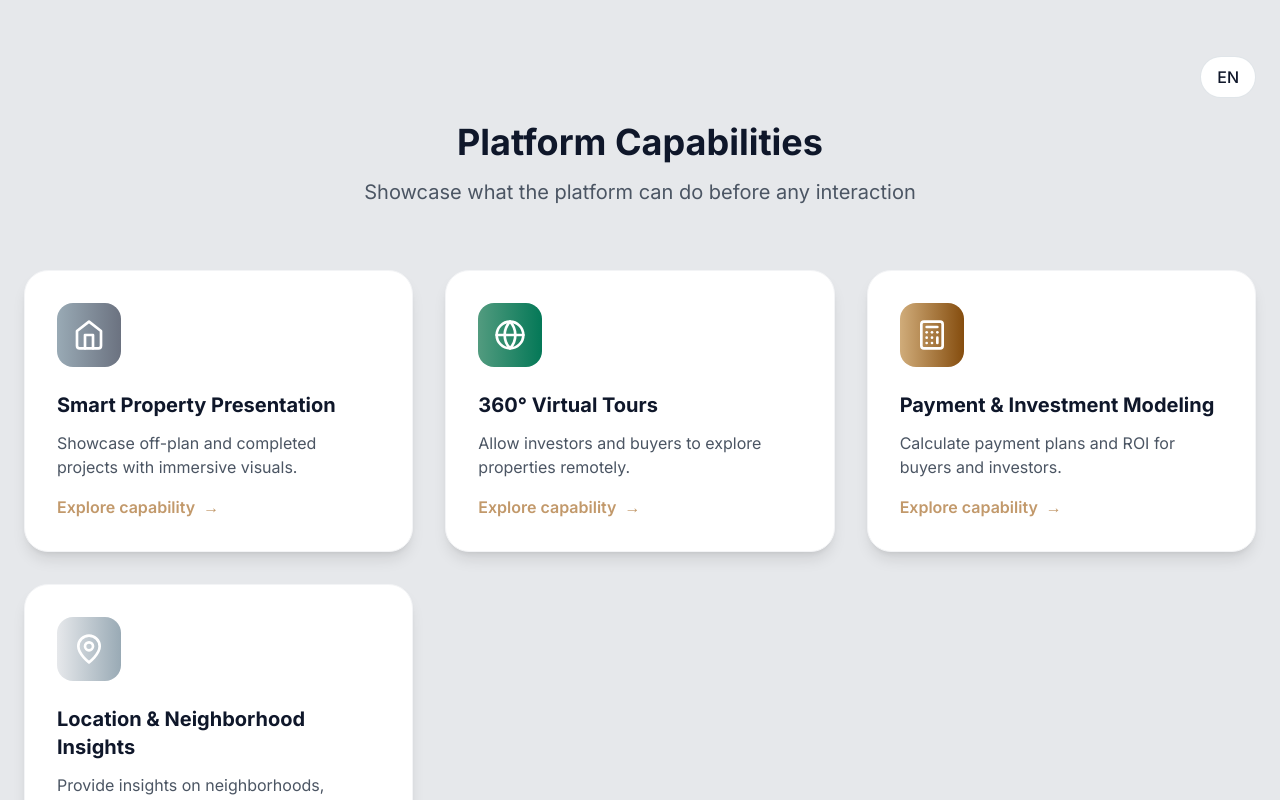
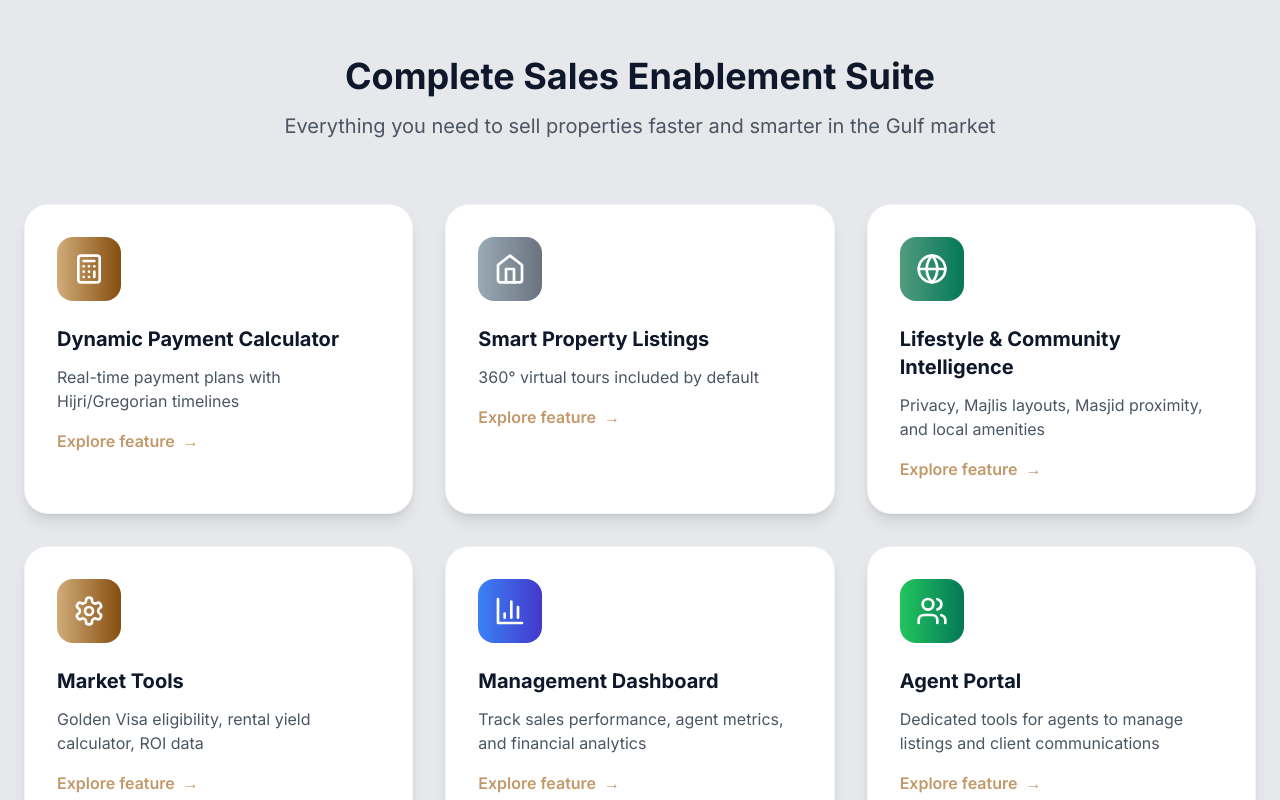
Before and after one commit to fazetdev/baytelitet, a Next.js app: page / in a window 1280 px wide. Shown: the part 1980-2780 px from the top of the page. Built offline with nearby package versions, Linux system fonts and the light colour scheme.

Commit message:
feat: sync FeaturesSection with Management and Agent portals

```diff
--- a/app/home/components/FeaturesSection.tsx
+++ b/app/home/components/FeaturesSection.tsx
@@ -1,12 +1,11 @@
 'use client';
 
-import { useState } from 'react';
 import Link from 'next/link';
-import { Home, Globe, Calculator, MapPin } from 'lucide-react';
+import { Calculator, Home, Globe, Settings, BarChart3, Users } from 'lucide-react';
 
-interface Capability {
+interface Feature {
   id: string;
-  icon: React.ComponentType<{ className?: string }>;
+  icon: JSX.Element;
   titleEn: string;
   titleAr: string;
   descriptionEn: string;
@@ -15,110 +14,112 @@ interface Capability {
   href: string;
 }
 
-const capabilities: Capability[] = [
+interface FeaturesSectionProps {
+  lang: 'en' | 'ar';
+}
+
+const features: Feature[] = [
   {
-    id: 'smart-presentation',
-    icon: Home,
-    titleEn: 'Smart Property Presentation',
-    titleAr: 'عرض عقارات ذكي',
-    descriptionEn: 'Showcase off-plan and completed projects with immersive visuals.',
-    descriptionAr: 'عرض المشاريع المكتملة وغير المكتملة بصرياً بشكل جذاب',
+    id: 'calculator',
+    icon: <Calculator className="w-8 h-8" />,
+    titleEn: 'Dynamic Payment Calculator',
+    titleAr: 'حاسبة دفع ديناميكية',
+    descriptionEn: 'Real-time payment plans with Hijri/Gregorian timelines',
+    descriptionAr: 'خطط دفع مباشرة مع تواريخ هجري/ميلادي',
+    color: 'from-bayt-warm to-yellow-800',
+    href: '/calculator',
+  },
+  {
+    id: 'smart-property',
+    icon: <Home className="w-8 h-8" />,
+    titleEn: 'Smart Property Listings',
+    titleAr: 'قوائم عقارية ذكية',
+    descriptionEn: '360° virtual tours included by default',
+    descriptionAr: 'جولات افتراضية 360° مدمجة بشكل افتراضي',
     color: 'from-bayt-cool to-gray-500',
     href: '/properties',
   },
   {
-    id: 'virtual-tours',
-    icon: Globe,
-    titleEn: '360° Virtual Tours',
-    titleAr: 'جولات افتراضية 360°',
-    descriptionEn: 'Allow investors and buyers to explore properties remotely.',
-    descriptionAr: 'تمكين المستثمرين والمشترين من استكشاف العقارات عن بُعد',
+    id: 'lifestyle-intel',
+    icon: <Globe className="w-8 h-8" />,
+    titleEn: 'Lifestyle & Community Intelligence',
+    titleAr: 'استخبارات الحياة والمجتمع',
+    descriptionEn: 'Privacy, Majlis layouts, Masjid proximity, and local amenities',
+    descriptionAr: 'الخصوصية، تصميم المجلس، قرب المساجد، والخدمات المحلية',
     color: 'from-bayt-cultural to-emerald-700',
-    href: '/properties',
+    href: '/settings',
   },
   {
-    id: 'payment-modeling',
-    icon: Calculator,
-    titleEn: 'Payment & Investment Modeling',
-    titleAr: 'نمذجة الدفع والاستثمار',
-    descriptionEn: 'Calculate payment plans and ROI for buyers and investors.',
-    descriptionAr: 'احسب خطط الدفع والعائد للمستثمرين والمشترين',
+    id: 'market-tools',
+    icon: <Settings className="w-8 h-8" />,
+    titleEn: 'Market Tools',
+    titleAr: 'أدوات السوق',
+    descriptionEn: 'Golden Visa eligibility, rental yield calculator, ROI data',
+    descriptionAr: 'أهلية الفيزا الذهبية، حاسبة العائد، وبيانات ROI',
     color: 'from-bayt-warm to-yellow-800',
-    href: '/calculator',
+    href: '/market-tools',
   },
   {
-    id: 'location-intelligence',
-    icon: MapPin,
-    titleEn: 'Location & Neighborhood Insights',
-    titleAr: 'تحليلات الموقع والمناطق',
-    descriptionEn: 'Provide insights on neighborhoods, amenities, and compliance.',
-    descriptionAr: 'تقديم تحليلات حول الأحياء والخدمات والامتثال',
-    color: 'from-bayt-light to-bayt-cool',
-    href: '/properties',
+    id: 'management-dashboard',
+    icon: <BarChart3 className="w-8 h-8" />,
+    titleEn: 'Management Dashboard',
+    titleAr: 'لوحة التحكم الإدارية',
+    descriptionEn: 'Track sales performance, agent metrics, and financial analytics',
+    descriptionAr: 'تتبع أداء المبيعات، مؤشرات الوكلاء، والتحليلات المالية',
+    color: 'from-blue-500 to-indigo-700',
+    href: '/admin/dashboard',
+  },
+  {
+    id: 'agent-portal',
+    icon: <Users className="w-8 h-8" />,
+    titleEn: 'Agent Portal',
+    titleAr: 'بوابة الوكيل',
+    descriptionEn: 'Dedicated tools for agents to manage listings and client communications',
+    descriptionAr: 'أدوات مخصصة للوكلاء لإدارة القوائم واتصالات العملاء',
+    color: 'from-green-500 to-emerald-700',
+    href: '/agent',
   }
 ];
 
-export default function FeaturesSection() {
-  const [lang, setLang] = useState<'en' | 'ar'>('en');
+export default function FeaturesSection({ lang }: FeaturesSectionProps) {
   const isRTL = lang === 'ar';
-
-  const toggleLanguage = () => setLang(lang === 'en' ? 'ar' : 'en');
 
   return (
     <section className="py-20 bg-bayt-light" dir={isRTL ? 'rtl' : 'ltr'}>
       <div className="container mx-auto px-6">
-        {/* Language Toggle */}
-        <div className="flex justify-end mb-6">
-          <button
-            onClick={toggleLanguage}
-            className="flex items-center gap-2 px-4 py-2 rounded-full bg-white text-bayt-dark font-medium border border-bayt-cool/30 hover:border-bayt-warm transition-colors"
-            aria-label={isRTL ? 'التبديل إلى الإنجليزية' : 'Switch to Arabic'}
-          >
-            {isRTL ? 'AR' : 'EN'}
-          </button>
-        </div>
-
-        {/* Section Header */}
-        <div className={`text-center mb-16 ${isRTL ? 'text-right' : 'text-center'}`}>
+        <div className={`mb-16 ${isRTL ? 'text-right' : 'text-center'}`}>
           <h2 className="text-4xl font-bold text-bayt-dark mb-4">
-            {isRTL ? 'مجموعة قدرات المنصة' : 'Platform Capabilities'}
+            {isRTL ? 'مجموعة أدوات كاملة لتمكين المبيعات' : 'Complete Sales Enablement Suite'}
           </h2>
           <p className="text-xl text-gray-600 max-w-3xl mx-auto">
             {isRTL
-              ? 'ما تحتاجه لإظهار قدرات المنصة قبل أي تفاعل'
-              : 'Showcase what the platform can do before any interaction'}
+              ? 'كل ما تحتاجه لبيع العقارات بسرعة وذكاء في سوق الخليج'
+              : 'Everything you need to sell properties faster and smarter in the Gulf market'}
           </p>
         </div>
 
-        {/* Capabilities Grid */}
         <div className="grid grid-cols-1 md:grid-cols-2 lg:grid-cols-3 gap-8">
-          {capabilities.map((cap) => {
-            const Icon = cap.icon;
-            return (
-              <Link
-                key={cap.id}
-                href={cap.href}
-                className="group block"
-                aria-label={`${isRTL ? cap.titleAr : cap.titleEn} - ${isRTL ? cap.descriptionAr : cap.descriptionEn}`}
-              >
-                <div className={`bg-white rounded-2xl shadow-lg p-8 border border-gray-100 hover:border-bayt-warm hover:shadow-2xl transition-all duration-300 transform hover:-translate-y-2 h-full`}>
-                  <div className={`inline-flex p-4 rounded-xl bg-gradient-to-r ${cap.color} text-white mb-6`}>
-                    <Icon className="w-8 h-8" />
+          {features.map((feature) => (
+            <Link key={feature.id} href={feature.href} className="group block">
+              <div className="bg-white rounded-2xl shadow-lg p-8 border border-gray-100 hover:border-bayt-warm hover:shadow-2xl transition-all duration-300 transform hover:-translate-y-2 h-full">
+                <div className={`inline-flex p-4 rounded-xl bg-gradient-to-r ${feature.color} text-white mb-6`}>
+                  {feature.icon}
                 </div>
                 <h3 className="text-xl font-bold text-bayt-dark mb-3 group-hover:text-bayt-warm">
-                    {isRTL ? cap.titleAr : cap.titleEn}
+                  {isRTL ? feature.titleAr : feature.titleEn}
                 </h3>
                 <p className="text-gray-600 mb-4">
-                    {isRTL ? cap.descriptionAr : cap.descriptionEn}
+                  {isRTL ? feature.descriptionAr : feature.descriptionEn}
                 </p>
                 <div className="text-bayt-warm font-semibold flex items-center gap-2">
-                    {isRTL ? 'استكشف القدرة' : 'Explore capability'}{' '}
-                    <span className="group-hover:translate-x-2 transition-transform">→</span>
+                  {isRTL ? 'استكشف الميزة' : 'Explore feature'}{' '}
+                  <span className={`transition-transform ${isRTL ? 'group-hover:-translate-x-2' : 'group-hover:translate-x-2'}`}>
+                    {isRTL ? '←' : '→'}
+                  </span>
                 </div>
               </div>
             </Link>
-            );
-          })}
+          ))}
         </div>
       </div>
     </section>
```
Lines whose indentation alone changed are shown as unchanged.
